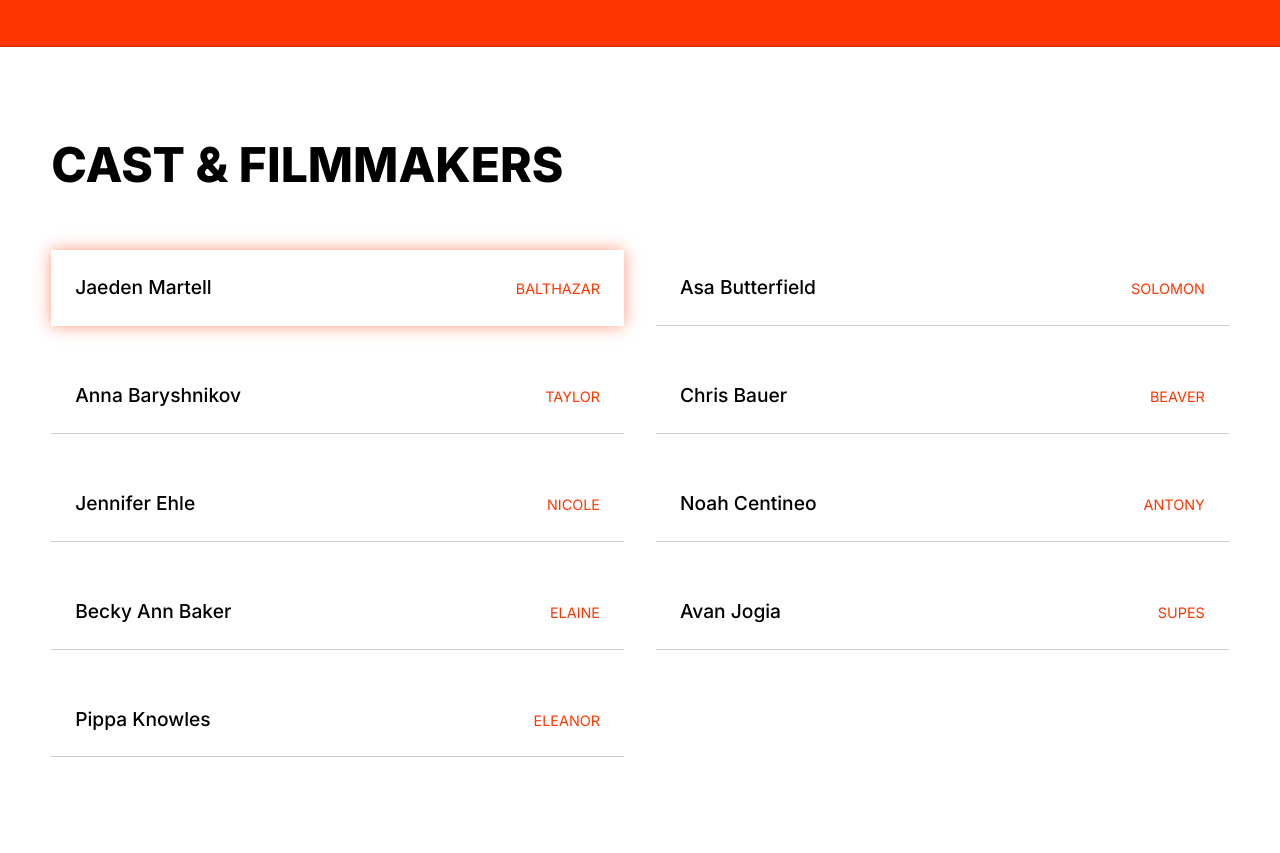
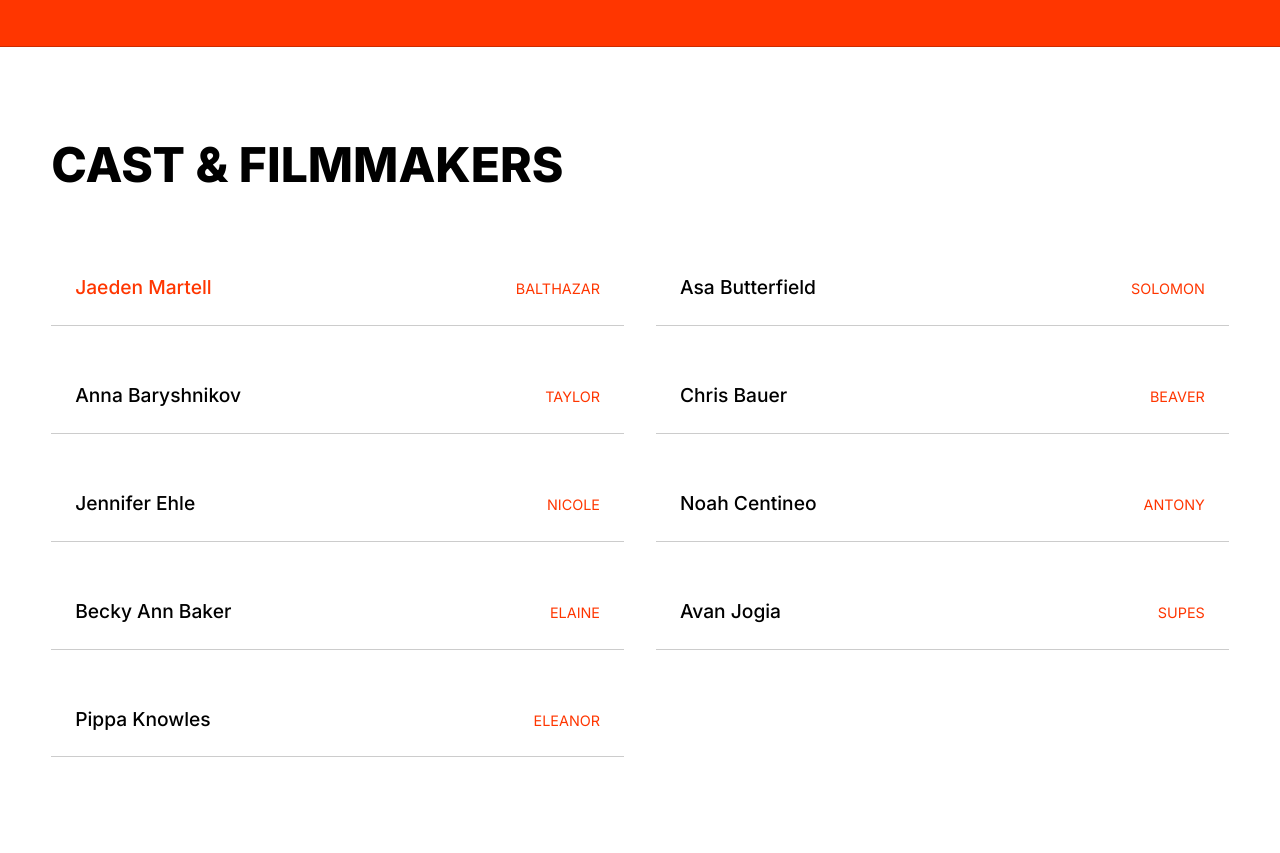
Before and after one commit to rommelnunez/OHB_Film_Website, a PHP site: page /v2/index.html in a window 1280 px wide, with the pointer over the restyled element. Shown: the part 1988-2841 px from the top of the page. Run offline with PHP 8.4, Linux system fonts and the light colour scheme.

Commit message:
refine v2 cast styling: remove glow, add actor name hover effect

```diff
--- a/v2/assets/css/styles.css
+++ b/v2/assets/css/styles.css
@@ -399,6 +399,10 @@ html {
     /* Lighter weight */
     color: #ff3600;
     /* Red Role */
+}
+
+.cast-row:hover .name {
+    color: #ff3600;
 }
 
 /* Poster */
@@ -884,14 +888,7 @@ html {
     clear: both;
 }
 
-/* Hover Glow */
-.cast-card:hover {
-    box-shadow: 0 0 15px rgba(255, 54, 0, 0.5);
-    background: rgba(255, 255, 255, 0.05);
-    /* Slight highlight */
-    border-color: transparent;
-    /* Reset borders? or keep separator? V2 has border-bottom on row */
-}
+
 
 /* 3-Tile Grid (More Section) */
 .v2-more {
```
